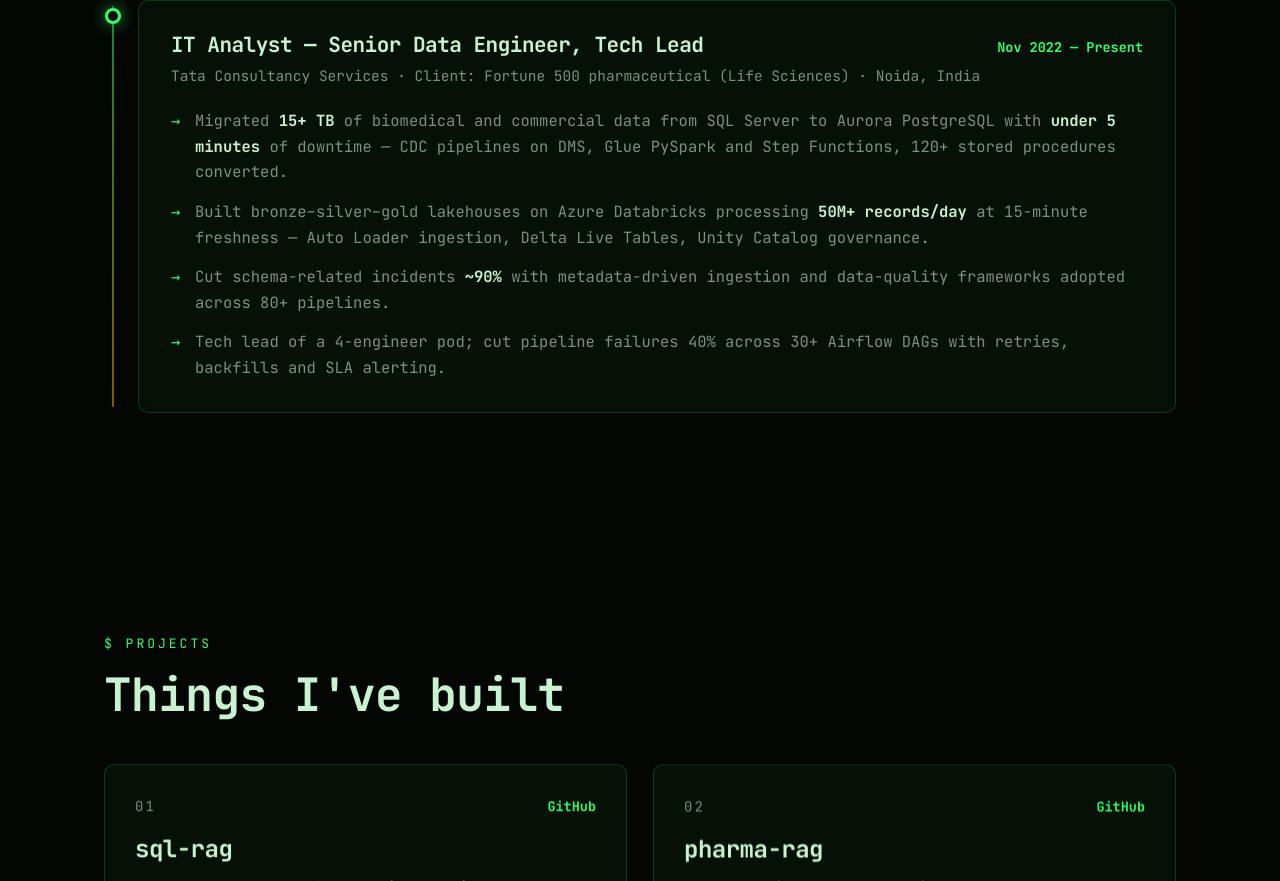
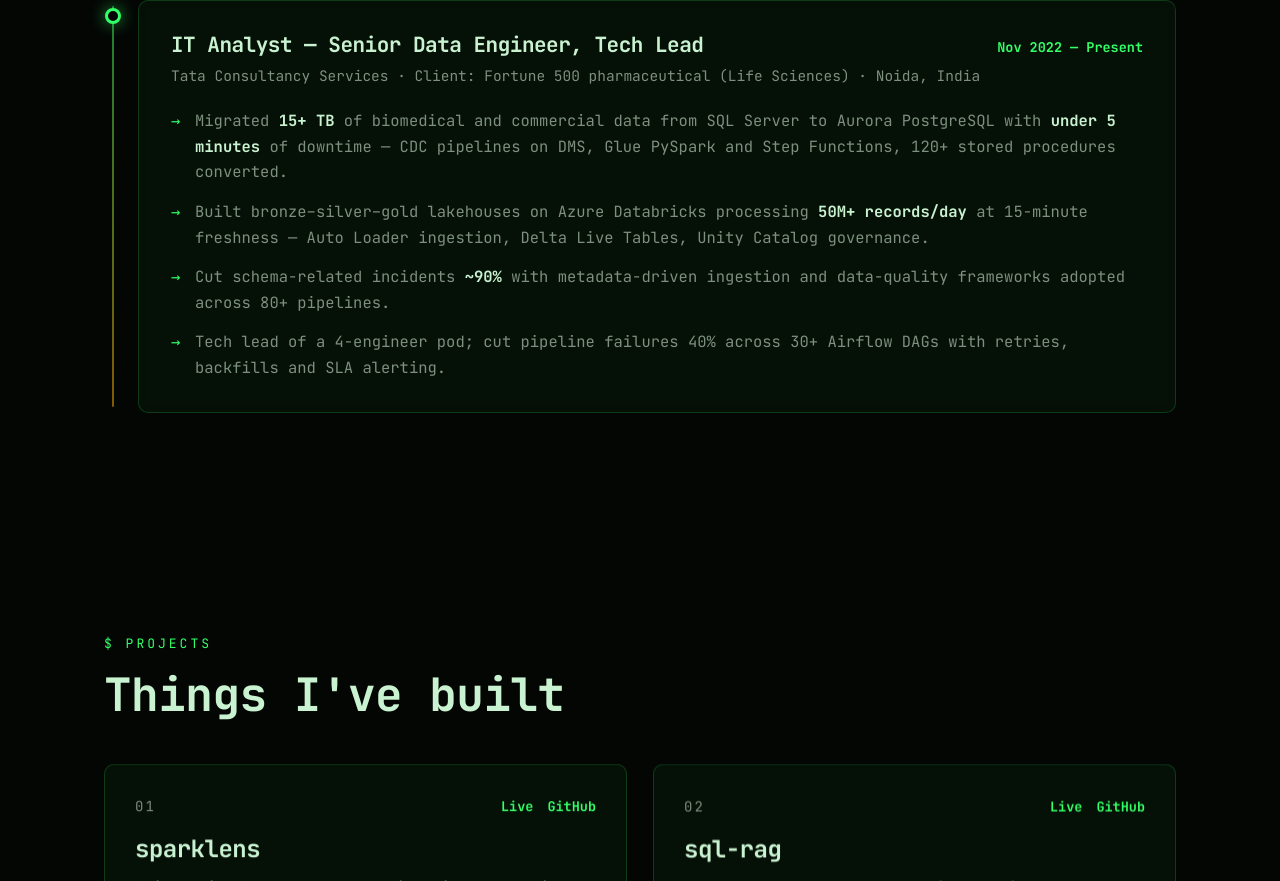
Before and after one commit to OsamaZaidi75/portfolio, a plain HTML site: page index.html in a window 1280 px wide. Shown: the part 1919-2800 px from the top of the page. Drawn offline with nearby package versions, Linux system fonts and the light colour scheme; animation ran at ten frames a second.

Commit message:
Add SparkLens card, Live demo links on osamazaidi.com subdomains

```diff
--- a/index.html
+++ b/index.html
@@ -120,25 +120,31 @@
     <h2 data-reveal>Things I've built</h2>
     <div class="projects-grid">
       <article class="project-card" data-reveal>
-        <div class="project-top"><span class="project-index">01</span><div class="project-links"><a href="https://github.com/OsamaZaidi75/sql-rag" target="_blank" rel="noopener">GitHub</a></div></div>
+        <div class="project-top"><span class="project-index">01</span><div class="project-links"><a href="https://sparklens.osamazaidi.com/" target="_blank" rel="noopener">Live</a><a href="https://github.com/OsamaZaidi75/spark-lens" target="_blank" rel="noopener">GitHub</a></div></div>
+        <h3>sparklens</h3>
+        <p>Client-side Spark event-log visualizer. Drop in a log and get a stage DAG plus skew, spill and shuffle findings — everything runs in the browser, your log never leaves it.</p>
+        <div class="tags"><span>React</span><span>TypeScript</span><span>Spark</span><span>Vite</span></div>
+      </article>
+      <article class="project-card" data-reveal>
+        <div class="project-top"><span class="project-index">02</span><div class="project-links"><a href="https://sql-rag.osamazaidi.com/" target="_blank" rel="noopener">Live</a><a href="https://github.com/OsamaZaidi75/sql-rag" target="_blank" rel="noopener">GitHub</a></div></div>
         <h3>sql-rag</h3>
         <p>Natural-language to SQL studio. Hybrid dense + BM25 retrieval with reciprocal-rank fusion, schema pruning, and a repair loop that fixes its own bad queries.</p>
-        <div class="tags"><span>Python</span><span>RAG</span><span>Streamlit</span><span>SQLite</span></div>
+        <div class="tags"><span>Python</span><span>RAG</span><span>FastAPI</span><span>React</span></div>
       </article>
       <article class="project-card" data-reveal>
-        <div class="project-top"><span class="project-index">02</span><div class="project-links"><a href="https://github.com/OsamaZaidi75/pharma-rag" target="_blank" rel="noopener">GitHub</a></div></div>
+        <div class="project-top"><span class="project-index">03</span><div class="project-links"><a href="https://pharma-rag.osamazaidi.com/" target="_blank" rel="noopener">Live</a><a href="https://github.com/OsamaZaidi75/pharma-rag" target="_blank" rel="noopener">GitHub</a></div></div>
         <h3>pharma-rag</h3>
         <p>Pharmaceutical Q&A over DailyMed drug labels. Hybrid retrieval, conversational follow-ups, and a ReAct agent mode — every answer fully cited.</p>
-        <div class="tags"><span>Python</span><span>Agents</span><span>ChromaDB</span><span>Gemini</span></div>
+        <div class="tags"><span>Python</span><span>Agents</span><span>FastAPI</span><span>React</span></div>
       </article>
       <article class="project-card" data-reveal>
-        <div class="project-top"><span class="project-index">03</span><div class="project-links"><a href="https://ps5-booking-website-frontend.vercel.app/" target="_blank" rel="noopener">Live</a><a href="https://github.com/OsamaZaidi75/ps5-booking-website" target="_blank" rel="noopener">GitHub</a></div></div>
+        <div class="project-top"><span class="project-index">04</span><div class="project-links"><a href="https://ps5-booking-website-frontend.vercel.app/" target="_blank" rel="noopener">Live</a><a href="https://github.com/OsamaZaidi75/ps5-booking-website" target="_blank" rel="noopener">GitHub</a></div></div>
         <h3>ps5-booking</h3>
         <p>Real-time slot booking platform. Manual approval flow, overlap-safe reservations, and email confirmations on a serverless stack.</p>
         <div class="tags"><span>Vercel</span><span>Supabase</span><span>PostgreSQL</span></div>
       </article>
       <article class="project-card" data-reveal>
-        <div class="project-top"><span class="project-index">04</span><div class="project-links"><a href="https://github.com/OsamaZaidi75/privatewire-vpn" target="_blank" rel="noopener">GitHub</a></div></div>
+        <div class="project-top"><span class="project-index">05</span><div class="project-links"><a href="https://github.com/OsamaZaidi75/privatewire-vpn" target="_blank" rel="noopener">GitHub</a></div></div>
         <h3>privatewire-vpn</h3>
         <p>Personal WireGuard VPN. Kotlin Android client paired with one-command server provisioning scripts.</p>
         <div class="tags"><span>Kotlin</span><span>WireGuard</span><span>Ubuntu</span></div>
```
